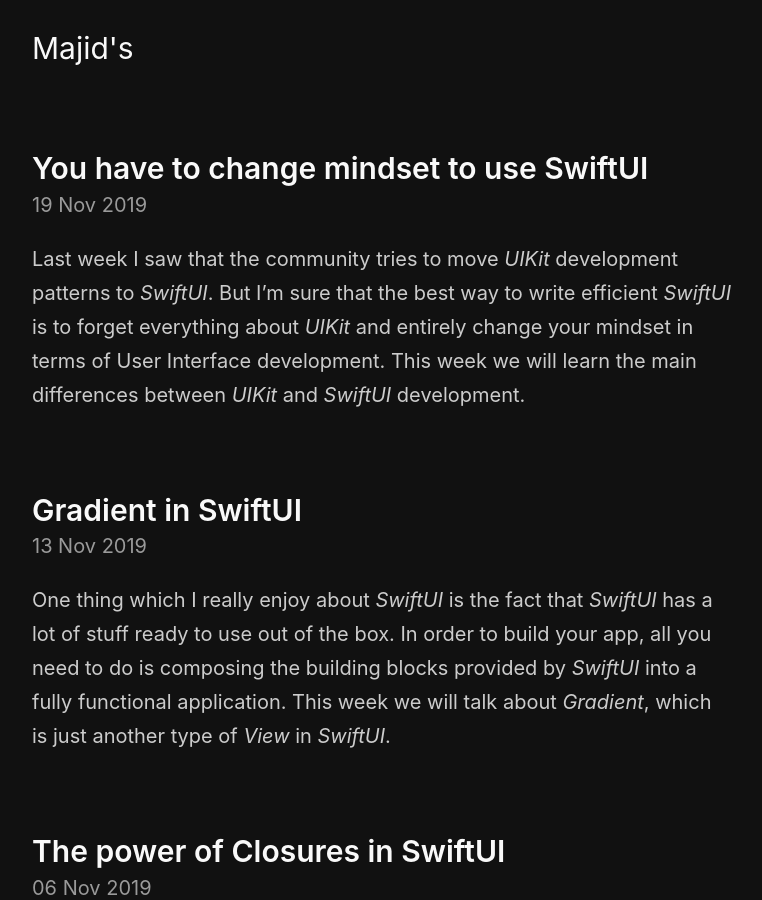
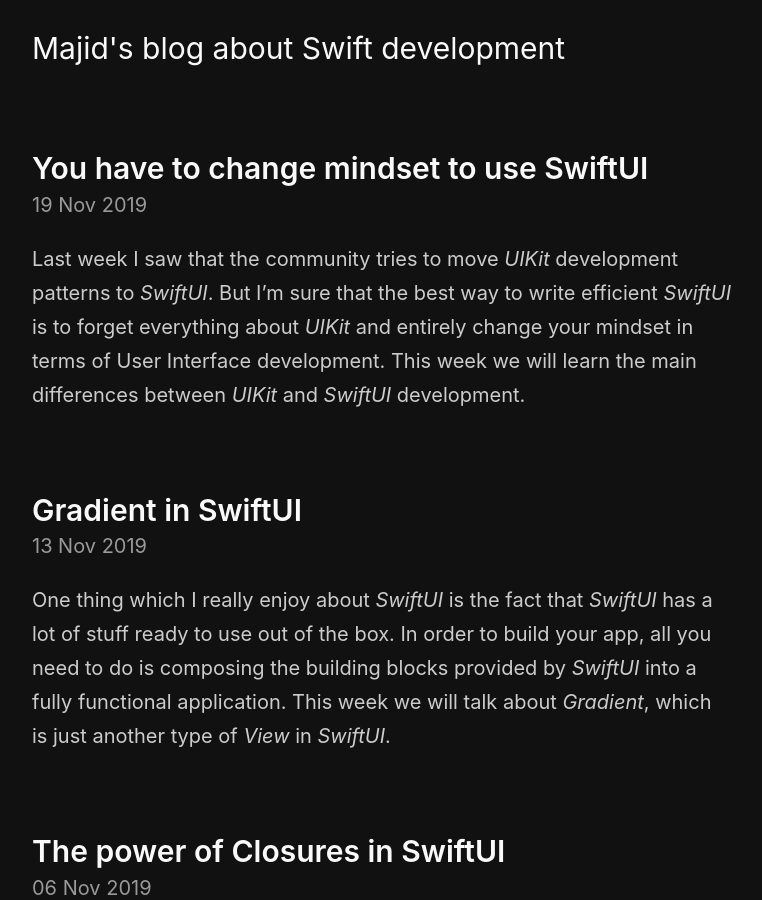
Before and after one commit to mecid/mecid.github.io, a Jekyll site: the page built from index.html, in a window 1280 px wide and 900 px high. Shown: the whole window, without its empty margins (258-1020 px from the left). Built offline with Jekyll 4.4.1, drawn with Linux system fonts in a browser that asks for light colours; the list of posts is cut into pages by our own code; some of the changed lines change nothing that is shown.

Commit message:
Title updated

```diff
--- a/_config.yml
+++ b/_config.yml
@@ -2,8 +2,7 @@
 permalink:           pretty
 
 # Setup
-title:               Majid's
-tagline:             Blog about Swift development
+title:               Majid's blog about Swift development
 url:                 https://swiftwithmajid.com
 paginate:            10
 baseurl:             ""
```
